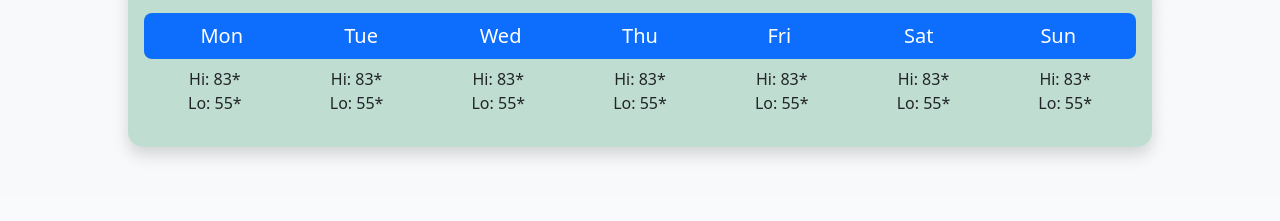
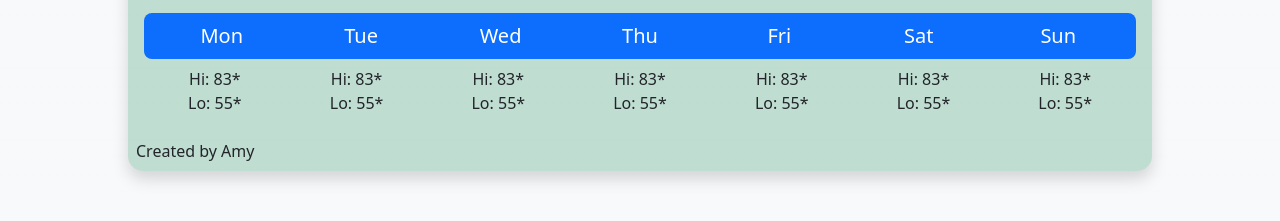
Before and after one commit to lkhamaa0724/second-project-weather, a plain HTML site: page weather.html in a window 1280 px wide. Shown: the part 455-676 px from the top of the page. Drawn offline with nearby package versions, Linux system fonts and the light colour scheme.

Commit message:
Added footer

```diff
--- a/weather.html
+++ b/weather.html
@@ -4,7 +4,7 @@
 		<meta charset="UTF-8" />
 		<meta http-equiv="X-UA-Compatible" content="IE=edge" />
 		<meta name="viewport" content="width=device-width, initial-scale=1.0" />
-		<title>Weather</title>
+		<title>My Weather App</title>
 		<link rel="stylesheet" href="src/style.css" />
 		<link rel="preconnect" href="https://fonts.googleapis.com" />
 		<link rel="preconnect" href="https://fonts.gstatic.com" crossorigin />
@@ -67,11 +67,7 @@
 								</div>
 							</div>
 						</form>
-						<h5
-							class="clearfix"
-							id="date">
-							Date Time
-						</h5>
+						<h5 class="clearfix" id="date">Date Time</h5>
 					</div>
 					<div class="col">
 						<div class="row">
@@ -177,6 +173,8 @@
 					</p>
 				</div>
 			</div>
+					<footer>Created by Amy</footer>
+
 		</div>
 		<script src="src/index.js"></script>
 	</body>
```
